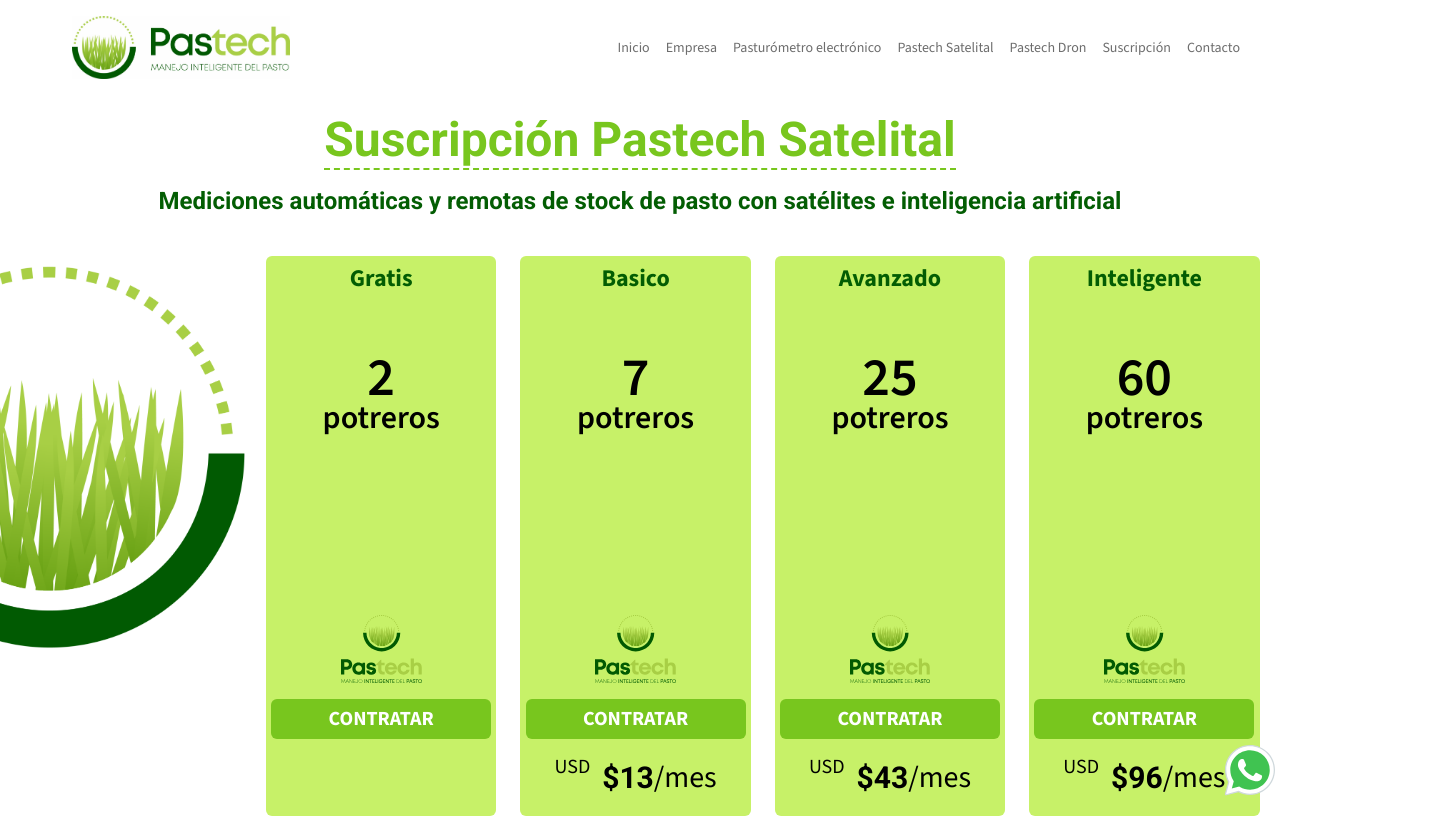
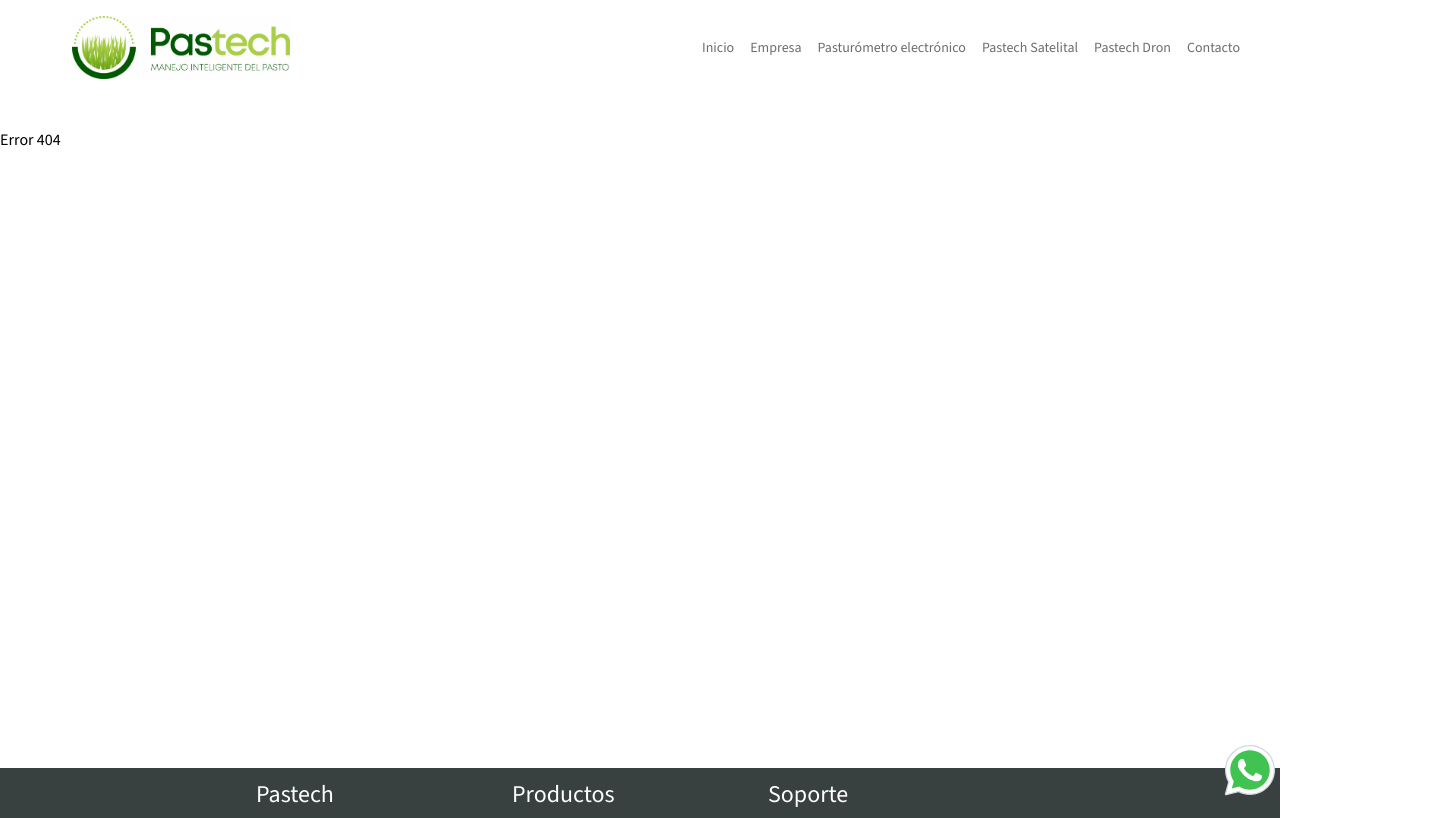
Before and after one commit to TomasMatarazzo/pastech-web, a React (Vite) app: page /subscripcion in a window 1280 px wide. Shown: the top 818 px of the page, 1437 px wide, since content can reach past the window. Built offline with nearby package versions, Linux system fonts and the light colour scheme; a web font is replaced by a local one.

Commit message:
suscripcion out

```diff
--- a/src/assets/constants/constants.js
+++ b/src/assets/constants/constants.js
@@ -59,7 +59,7 @@
   ];
 
 const linksFooter = [
-    { nombre: "Suscripción", link: "/subscripcion" },
+    // { nombre: "Suscripción", link: "/subscripcion" },
     { nombre: "Preguntas Frecuentes", link: "/preguntas" },
     { nombre: "Novedades", link: "/novedades" },
     { nombre: "Contacto", link: "/contacto" }
--- a/src/components/Nav.jsx
+++ b/src/components/Nav.jsx
@@ -13,7 +13,6 @@
       {name:"Pastech Dron",link:"/pastech-dron"},
 
       // {name:"Servicios",link:"/servicios"},
-      {name:"Suscripción",link:"/subscripcion"},
       {name:"Contacto",link:"/contacto"},
     ];
     let [open,setOpen]=useState(false);
--- a/src/pages/PastechSatelital/PastechSatelital.jsx
+++ b/src/pages/PastechSatelital/PastechSatelital.jsx
@@ -40,7 +40,7 @@
       img1 = {imagenUsuario}
       img2 = {imagenSatelite}
     ></CirculosStepPasturometro>
-    <SubscripcionPastechSatelital></SubscripcionPastechSatelital>
+    {/* <SubscripcionPastechSatelital></SubscripcionPastechSatelital> */}
     </>
   )
 }
--- a/src/pages/Subscripcion/Subscripcion.jsx
+++ b/src/pages/Subscripcion/Subscripcion.jsx
@@ -13,10 +13,11 @@
 
     <section>
          {/* {isActive ? <FormCompra tipo = {tipo}></FormCompra> : */}
-         <section>
-            <SubscripcionPastechSatelital></SubscripcionPastechSatelital>
+         <section className='mt-32 h-[80vh]'>
+          <p className='font-xl'>Error 404</p>
+            {/* <SubscripcionPastechSatelital></SubscripcionPastechSatelital>
             <div className=" max-md:hidden m-auto mt-10 flex max-md:min-w-[300px] max-md:min-h-[0.5rem] z-6 bg-green-600 leading-5 border-0 p-0 font-light text-base whitespace-nowrap min-h-[0.1rem] min-w-[400px] max-w-[50%] max-h-1 border-[50%] self-center opacity-100 z-5"></div>
-            <SubscripcionPasturometro></SubscripcionPasturometro>
+            <SubscripcionPasturometro></SubscripcionPasturometro> */}
         </section>
     </section>
 
```
Also changed, not shown: 1 other file (tests, documents, lock files or other folders).
